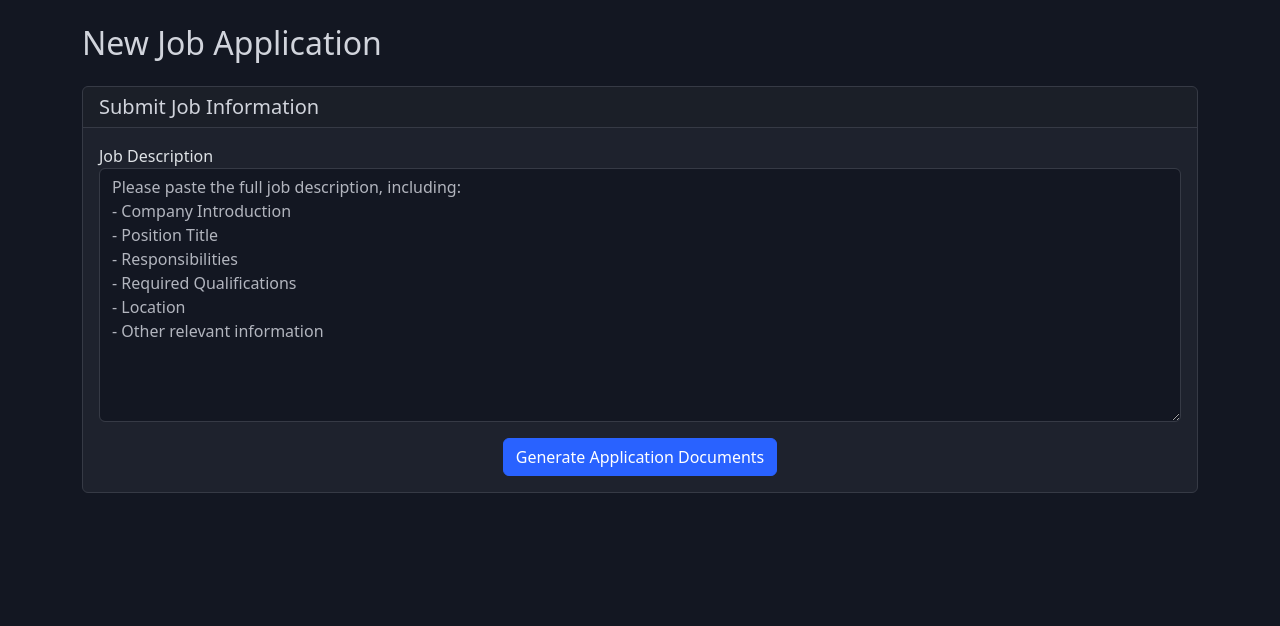
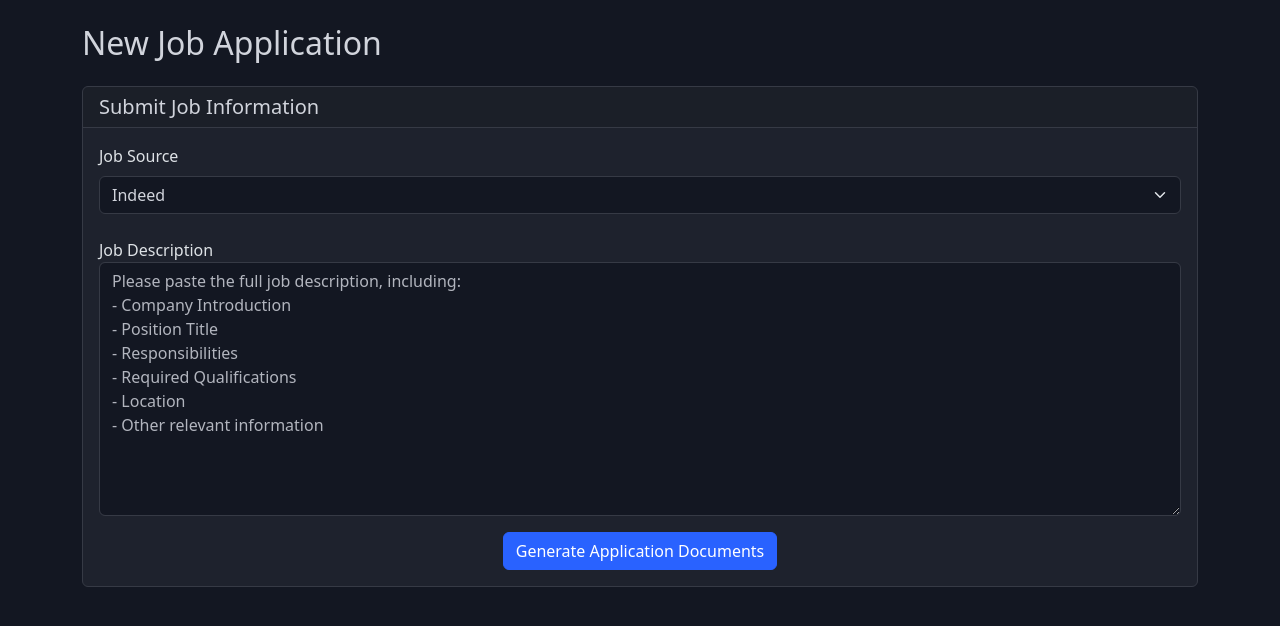
Before and after one commit to catowabisabi/JobHunter, a Flask app: page /job_application in a window 1280 px wide. Shown: the part 57-683 px from the top of the page. Run offline with Flask 3, Linux system fonts and the light colour scheme; the visitor is signed in with stand-in values (Sample User, id 1).

Commit message:
change pdf format and add add source pulldown menu

````diff
--- a/app.py
+++ b/app.py
@@ -290,79 +290,108 @@ def job_application():
 @app.route('/submit_job', methods=['POST'])
 @login_required
 def submit_job():
-    data = request.json
+    try:
+        data = request.get_json()
+        job_description = data.get('job_description')
+        job_source = data.get('job_source', 'unknown')  # Get job source from request
 
-    # Get CV data
-    personal_info = PersonalInfo.query.first()
-    experiences = Experience.query.all()
-    education = Education.query.all()
+        if not job_description:
+            return jsonify({
+                'status': 'error',
+                'message': 'Job description is required'
+            }), 400
 
-    if not personal_info:
-        return jsonify({'status': 'error', 'message': 'Personal info not found.'}), 404
+        # Create output directory if it doesn't exist
+        output_dir = os.path.join(app.instance_path, 'output')
+        os.makedirs(output_dir, exist_ok=True)
 
-    # Build a complete and clean CV dictionary for the prompt
-    cv_data = {
-        "personal_info": personal_info.to_dict(),
-        "work_experience": [exp.to_dict() for exp in experiences],
-        "education": [edu.to_dict() for edu in education]
-    }
+        # Generate base filename
+        timestamp = datetime.now().strftime('%Y%m%d_%H%M%S')
+        base_filename = f"job_application_{timestamp}"
 
-    # Prepare prompt for Gemini
-    prompt = f"""
-    You are a professional resume and cover letter writing assistant.
-    Based on the following job description and my CV data, please perform the following tasks and return the response as a single, valid JSON object.
+        # Extract job details using Gemini
+        job_details_prompt = f"""
+        Analyze this job posting from {job_source} and extract the following information in JSON format:
+        - company_name
+        - position
+        - location
+        - key_requirements (as a list)
+        - preferred_qualifications (as a list)
+        - company_description (brief)
 
-    **Job Description:**
-    {data['job_description']}
+        Job posting:
+        {job_description}
 
-    **My CV Information (in JSON format):**
-    {json.dumps(cv_data, ensure_ascii=False, indent=2, default=json_serial)}
+        Respond with ONLY the JSON object, no other text or explanations.
+        """
 
-    **Your Tasks:**
+        job_details_response = model.generate_content(job_details_prompt)
+        job_details = json.loads(job_details_response.text)
 
-    1.  **Generate "cv_md":** A targeted CV in Markdown format.
-        *   **Strict Formatting:** The Markdown structure MUST strictly follow this format:
-            - `# Name`
-            - `📍 Location | 📞 Phone | 📧 Email` (as a single line)
-            - `🌐 Portfolio | Behance | GitHub` (as a single line)
-            - `---` (horizontal rule)
-            - `## Section Title` (e.g., Professional Summary, Core Competencies)
-            - `### Job Title` for each role in experience sections.
-        *   **Experience Filtering:** Analyze the Job Description. List all highly relevant work experiences under `## Professional Experience`. List all other, less relevant experiences under a new section `## Other Experience`.
-        *   **Skill Filtering:** Only include skills from my CV Information that are relevant to the Job Description. Do not include a skill if it's completely irrelevant.
-        *   **Dynamic Links:**
-            - If the job appears to be IT/software/tech-related, include my GitHub link.
-            - If the job appears to be design-related (Industrial, UI, UX), include my mono12.com and Behance links.
-            - If the job is a general or other type of role, do not include any of these three links.
-        *   **ATS Keywords:** Identify key skills and requirements (ATS keywords) from the Job Description. Naturally weave these keywords into the "Professional Summary" and "Professional Experience" bullet points where my experience supports them.
+        # Generate CV using Gemini
+        cv_prompt = f"""
+        Create a professional CV optimized for this {job_source} job posting. The CV should:
+        1. Highlight relevant skills and experiences that match the job requirements
+        2. Use clear, professional language
+        3. Include all necessary sections (Personal Info, Experience, Education, Skills)
+        4. Be formatted in Markdown
+        5. Use actual content instead of placeholders
+        6. Be concise and impactful
 
-    2.  **Generate "cover_letter_en_md":** A professional cover letter in English, using a well-structured and aesthetically pleasing Markdown format.
+        Job Details:
+        {json.dumps(job_details, indent=2)}
 
-    3.  **Generate "cover_letter_zh_md":** A professional cover letter in **Traditional Chinese (繁體中文)**. You MUST use Traditional Chinese characters. For example, use '軟體' and '設計', not '软件' and '设计'. The output MUST be in 繁體中文.
+        Respond with ONLY the Markdown content, no explanations or additional text.
+        """
 
-    4.  **Generate "job_details":** A JSON object containing key details extracted from the job description, with keys for "company_name", "position", "location", and "key_requirements".
+        cv_response = model.generate_content(cv_prompt)
+        cv_md = cv_response.text
 
-    **Final Output Requirement:** Your entire output must be a single, valid JSON object with the keys "cv_md", "cover_letter_en_md", "cover_letter_zh_md", and "job_details". Do not include any text or formatting outside of this JSON structure.
-    """
+        # Generate English cover letter
+        cl_en_prompt = f"""
+        Create a professional cover letter in English for this {job_source} job posting. The letter should:
+        1. Be addressed to the company
+        2. Highlight relevant qualifications and experiences
+        3. Show enthusiasm for the position
+        4. Be formatted in Markdown
+        5. Use actual content instead of placeholders
+        6. Be concise and impactful
 
-    try:
-        # Call Gemini API
-        logging.info(f"Calling Gemini API with model {GEMINI_MODEL}...")
-        model = genai.GenerativeModel(GEMINI_MODEL)
-        response = model.generate_content(prompt)
+        Job Details:
+        {json.dumps(job_details, indent=2)}
 
-        # Log the raw response for debugging
-        logging.info(f"Raw Gemini response text: {response.text}")
+        Respond with ONLY the Markdown content, no explanations or additional text.
+        """
 
-        # Clean the response text before parsing
-        cleaned_text = response.text.strip().replace('```json', '').replace('```', '')
+        cl_en_response = model.generate_content(cl_en_prompt)
+        cl_en_md = cl_en_response.text
 
-        # Fix invalid JSON escape sequences generated by the AI
-        cleaned_text = re.sub(r'\\([^"\\/bfnrtu])', r'\\\\\1', cleaned_text)
+        # Generate Chinese cover letter
+        cl_zh_prompt = f"""
+        Create a professional cover letter in Traditional Chinese for this {job_source} job posting. The letter should:
+        1. Be addressed to the company
+        2. Highlight relevant qualifications and experiences
+        3. Show enthusiasm for the position
+        4. Be formatted in Markdown
+        5. Use actual content instead of placeholders
+        6. Be concise and impactful
 
-        result = json.loads(cleaned_text)
+        Job Details:
+        {json.dumps(job_details, indent=2)}
 
-        logging.info("Successfully parsed response from Gemini API.")
+        Respond with ONLY the Markdown content, no explanations or additional text.
+        """
+
+        cl_zh_response = model.generate_content(cl_zh_prompt)
+        cl_zh_md = cl_zh_response.text
+
+        # Prepare the result
+        result = {
+            'job_details': job_details,
+            'cv_md': cv_md,
+            'cover_letter_en_md': cl_en_md,
+            'cover_letter_zh_md': cl_zh_md
+        }
 
         # Save files
         output_dir = 'output'
@@ -440,7 +469,7 @@ def submit_job():
             company_name=result['job_details'].get('company_name'),
             position=result['job_details'].get('position'),
             location=result['job_details'].get('location'),
-            job_description=data['job_description'],
+            job_description=job_description,
             cv_path=cv_pdf,
             cover_letter_en_path=cl_en_pdf,
             cover_letter_zh_path=cl_zh_pdf
--- a/templates/job_application.html
+++ b/templates/job_application.html
@@ -10,6 +10,20 @@
     </div>
     <div class="card-body">
         <form id="jobForm">
+            <div class="mb-4">
+                <label for="jobSource" class="form-label">Job Source</label>
+                <select class="form-select" id="jobSource" name="jobSource">
+                    <option value="indeed">Indeed</option>
+                    <option value="linkedin">LinkedIn</option>
+                    <option value="other">Other</option>
+                </select>
+            </div>
+
+            <div class="mb-4" id="otherSourceDiv" style="display: none;">
+                <label for="otherSource" class="form-label">Please specify the source</label>
+                <input type="text" class="form-control" id="otherSource" name="otherSource" placeholder="Enter job source">
+            </div>
+
             <div class="form-group mb-3">
                 <label for="jobDescription">Job Description</label>
                 <textarea class="form-control" id="jobDescription" rows="10" required
@@ -89,6 +103,12 @@
 {% block scripts %}
 <script src="https://cdn.jsdelivr.net/npm/marked/marked.min.js"></script>
 <script>
+// Add source selection handler
+document.getElementById('jobSource').addEventListener('change', function() {
+    const otherSourceDiv = document.getElementById('otherSourceDiv');
+    otherSourceDiv.style.display = this.value === 'other' ? 'block' : 'none';
+});
+
 document.getElementById('jobForm').addEventListener('submit', function(e) {
     e.preventDefault();
 
@@ -96,6 +116,11 @@ document.getElementById('jobForm').addEventListener('submit', function(e) {
     const spinner = submitBtn.querySelector('.spinner-border');
     const buttonText = document.getElementById('button-text');
     const resultSection = document.getElementById('resultSection');
+
+    // Get job source
+    const jobSource = document.getElementById('jobSource').value;
+    const otherSource = document.getElementById('otherSource').value;
+    const finalSource = jobSource === 'other' ? otherSource : jobSource;
 
     // UI elements for preview
     const cvPreview = document.getElementById('cv-md-preview');
@@ -112,7 +137,8 @@ document.getElementById('jobForm').addEventListener('submit', function(e) {
         method: 'POST',
         headers: { 'Content-Type': 'application/json' },
         body: JSON.stringify({
-            job_description: document.getElementById('jobDescription').value
+            job_description: document.getElementById('jobDescription').value,
+            job_source: finalSource
         })
     })
     .then(response => {
````
Also changed, not shown: templates/pdf_template.html (+18 -18 lines).
